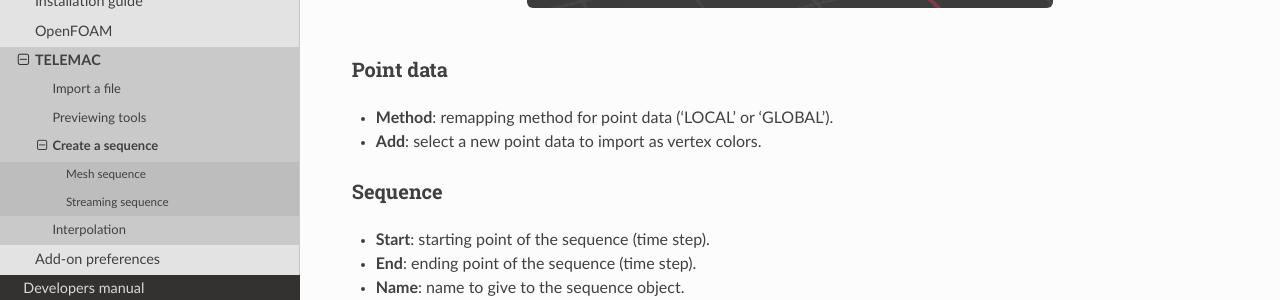
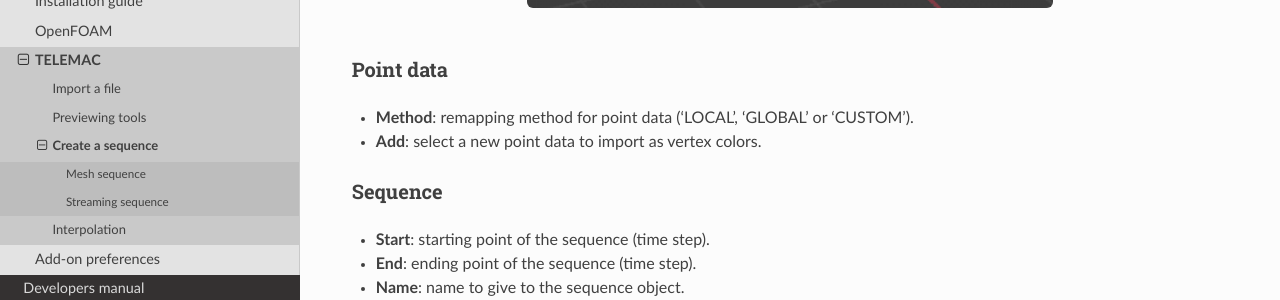
Before and after one commit to Artelia/NIMPHS, a Sphinx documentation site: the page built from docs/source/users/telemac/create_sequence.rst, in a window 1280 px wide and 900 px high, scrolled down 1038 px. Shown: the part 150-450 px from the top of the window. Built offline with Sphinx 7.4.7 and the Read the Docs theme 2.0.0, drawn with Linux system fonts in a browser that asks for light colours; pages that are not in the unit, such as notebooks, are missing from menus.

Commit message:
[Docs] Minor update

```diff
--- a/docs/source/users/openfoam/create_sequence.rst
+++ b/docs/source/users/openfoam/create_sequence.rst
@@ -64,7 +64,7 @@ Clip
 Point data
 **********
 
-* **Method**: remapping method for point data ('LOCAL' or 'GLOBAL').
+* **Method**: remapping method for point data ('LOCAL', 'GLOBAL' or 'CUSTOM').
 * **Add**: select a new point data to import as vertex colors.
 
 
--- a/docs/source/users/telemac/create_sequence.rst
+++ b/docs/source/users/telemac/create_sequence.rst
@@ -36,7 +36,7 @@ Mesh sequence
 Point data
 **********
 
-* **Method**: remapping method for point data ('LOCAL' or 'GLOBAL').
+* **Method**: remapping method for point data ('LOCAL', 'GLOBAL' or 'CUSTOM').
 * **Add**: select a new point data to import as vertex colors.
 
 
--- a/docs/source/users/telemac/interpolation.rst
+++ b/docs/source/users/telemac/interpolation.rst
@@ -12,7 +12,7 @@ Mesh sequence
 | The use of shape keys lets you to interpolate the animation of the mesh.
 
 .. important::
-    Vertex colors are linearly interpolated using the defined shape keys.
+    Vertex colors are automatically **linearly** interpolated according to shape keys positions.
 
 | Here is how you can do it:
 
```
Also changed, not shown: docs/source/images/telemac/preview.png, 1 other file.
